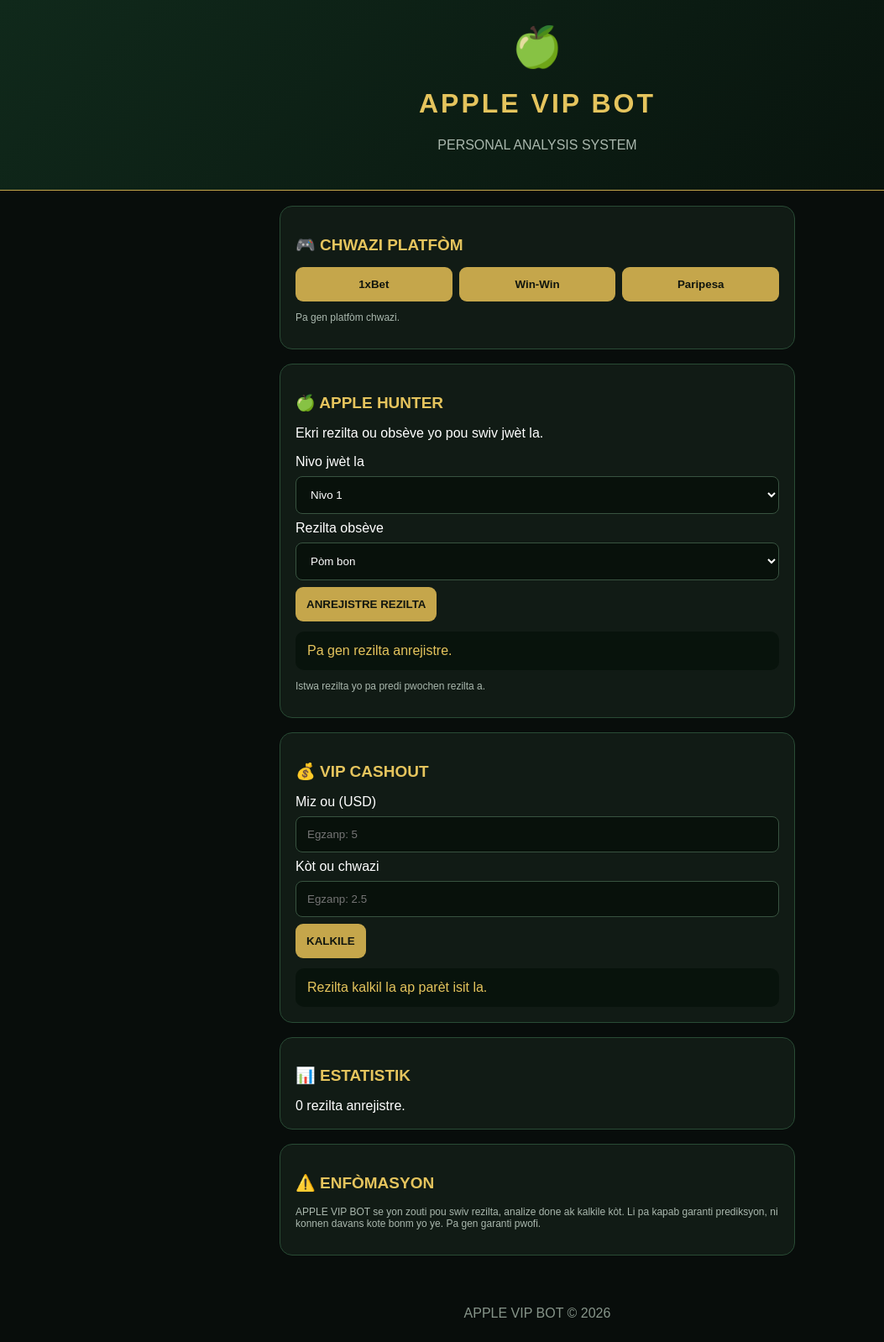
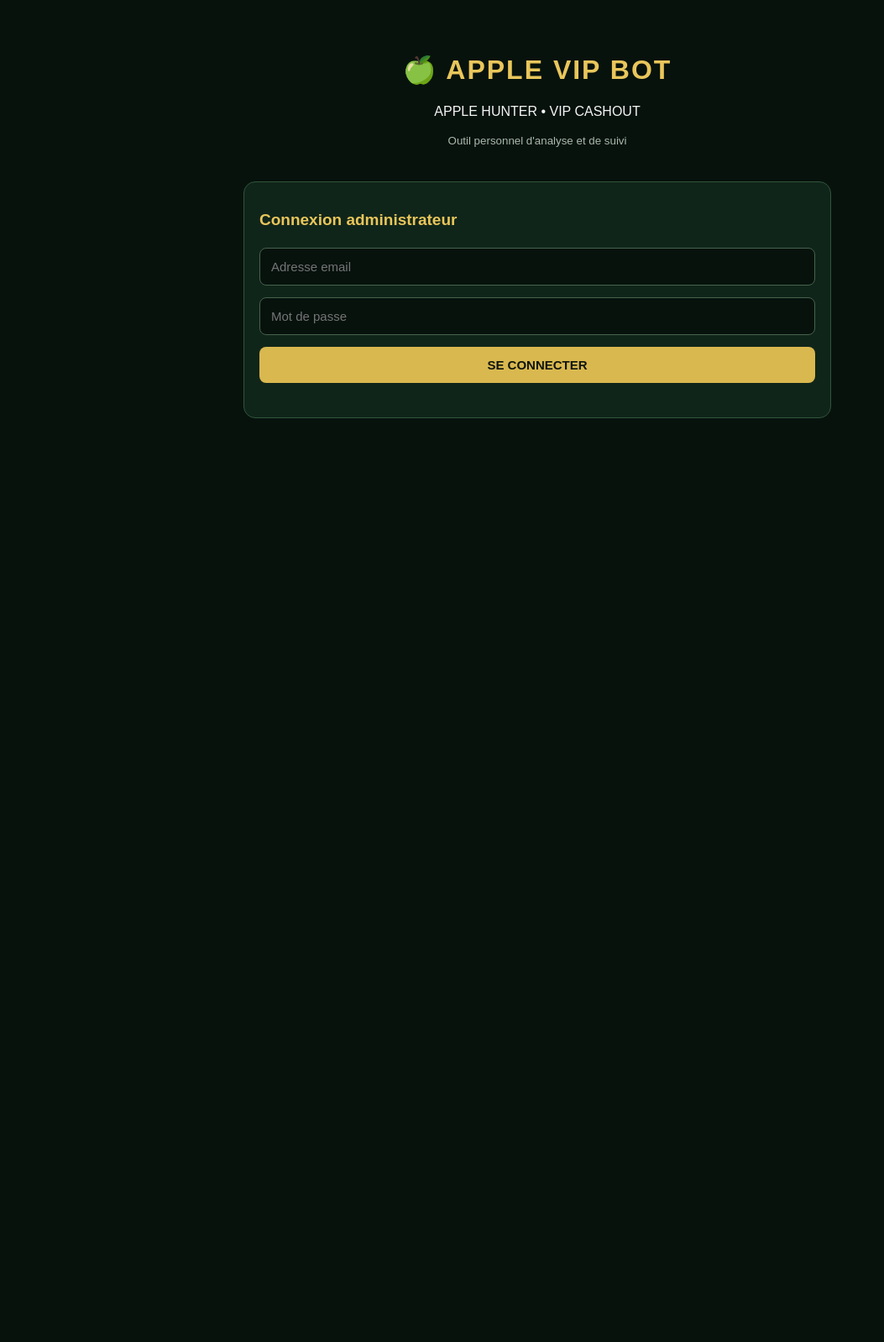
Before and after one commit to hilairethierry62-pixel/Apple-vip-bot, a plain HTML site: page index.html in a window 1280 px wide. Shown: the whole page at 84% size, without its empty margins (0-1053 px from the left). After the commit the page ends 800 px from the top, so only its background shows below. Drawn offline with nearby package versions, Linux system fonts and the light colour scheme.

Commit message:
Refactor HTML structure and styles for clarity

```diff
--- a/index.html
+++ b/index.html
@@ -1,170 +1,207 @@
-
 <!DOCTYPE html>
 <html lang="ht">
 <head>
 <meta charset="UTF-8">
 <meta name="viewport" content="width=device-width, initial-scale=1.0">
 <title>APPLE VIP BOT</title>
+<script src="https://cdn.jsdelivr.net/npm/@supabase/supabase-js@2"></script>
 <style>
 *{box-sizing:border-box}
-body{
- margin:0;background:#080d0b;color:white;
- font-family:Arial,sans-serif;
-}
-header{
- text-align:center;padding:28px 12px;
- background:linear-gradient(135deg,#10291b,#07100b);
- border-bottom:1px solid #c5a64b;
-}
-.logo{font-size:48px}
-h1{color:#e5c45d;letter-spacing:3px}
-header p{color:#aab8ae}
-main{max-width:650px;margin:auto;padding:18px}
-.card{
- background:#111b15;border:1px solid #294b35;
- border-radius:15px;padding:18px;margin-bottom:17px;
-}
-h2{color:#e5c45d;font-size:19px}
-button{
- background:#c5a64b;color:#10150e;
- border:0;border-radius:9px;padding:13px;
- font-weight:bold;cursor:pointer;
-}
-.platforms{display:flex;gap:8px}
-.platforms button{flex:1}
-input,select{
- width:100%;padding:13px;margin:8px 0;
- border-radius:8px;border:1px solid #385340;
- background:#08110b;color:white;
-}
-.result{
- background:#08130c;padding:14px;border-radius:10px;
- color:#e5c45d;margin-top:12px;
-}
-.small{color:#aab8ae;font-size:12px}
-footer{text-align:center;color:#87958a;padding:25px}
+body{margin:0;background:#07120d;color:#f5f5f5;font-family:Arial,sans-serif;padding:18px}
+.container{max-width:700px;margin:auto}
+header{text-align:center;padding:25px 10px}
+h1{color:#e9c65b;letter-spacing:2px}
+.card{background:#10251a;border:1px solid #31553b;border-radius:14px;padding:18px;margin:15px 0}
+h2{color:#e9c65b;font-size:19px}
+input,select,button{width:100%;padding:13px;margin:7px 0;border-radius:8px;border:1px solid #46634c;background:#07120d;color:white;font-size:15px}
+button{background:#d9b84f;color:#10150d;font-weight:bold;border:0;cursor:pointer}
+button.secondary{background:#244632;color:white}
+small,.muted{color:#aab9ad}
+.stat{display:flex;justify-content:space-between;padding:9px;border-bottom:1px solid #31553b}
+.hidden{display:none}
+.good{color:#6ee79a}.bad{color:#ff8585}
 </style>
 </head>
 <body>
-
+<div class="container">
 <header>
-<div class="logo">🍏</div>
-<h1>APPLE VIP BOT</h1>
-<p>PERSONAL ANALYSIS SYSTEM</p>
+<h1>🍏 APPLE VIP BOT</h1>
+<p>APPLE HUNTER • VIP CASHOUT</p>
+<small>Outil personnel d'analyse et de suivi</small>
 </header>
 
-<main>
+<section class="card" id="login">
+<h2>Connexion administrateur</h2>
+<input id="email" type="email" placeholder="Adresse email">
+<input id="password" type="password" placeholder="Mot de passe">
+<button onclick="login()">SE CONNECTER</button>
+<p id="loginMsg" class="muted"></p>
+</section>
 
+<div id="app" class="hidden">
 <div class="card">
-<h2>🎮 CHWAZI PLATFÒM</h2>
-<div class="platforms">
-<button onclick="platform('1xBet')">1xBet</button>
-<button onclick="platform('Win-Win')">Win-Win</button>
-<button onclick="platform('Paripesa')">Paripesa</button>
-</div>
-<p id="selected" class="small">Pa gen platfòm chwazi.</p>
+<h2>Tableau de bord</h2>
+<div class="stat"><span>Statut</span><b class="good">Connecté</b></div>
+<div class="stat"><span>Accès</span><b>Personnel</b></div>
+<button class="secondary" onclick="logout()">DÉCONNEXION</button>
 </div>
 
 <div class="card">
-<h2>🍏 APPLE HUNTER</h2>
-<p>Ekri rezilta ou obsève yo pou swiv jwèt la.</p>
-<label>Nivo jwèt la</label>
+<h2>🎮 Enregistrer une partie</h2>
+<label>Plateforme</label>
+<select id="platform">
+<option>1xBet</option><option>Win-Win</option><option>Paripesa</option>
+</select>
+<label>Niveau</label>
 <select id="level">
-<option value="1">Nivo 1</option>
-<option value="2">Nivo 2</option>
-<option value="3">Nivo 3</option>
-<option value="4">Nivo 4</option>
-<option value="5">Nivo 5</option>
-<option value="6">Nivo 6</option>
-<option value="7">Nivo 7</option>
-<option value="8">Nivo 8</option>
-<option value="9">Nivo 9</option>
-<option value="10">Nivo 10</option>
+<option value="1">Niveau 1</option><option value="2">Niveau 2</option>
+<option value="3">Niveau 3</option><option value="4">Niveau 4</option>
+<option value="5">Niveau 5</option><option value="6">Niveau 6</option>
+<option value="7">Niveau 7</option><option value="8">Niveau 8</option>
+<option value="9">Niveau 9</option><option value="10">Niveau 10</option>
 </select>
-<label>Rezilta obsève</label>
+<label>Rezilta ou obsève</label>
 <select id="outcome">
-<option value="safe">Pòm bon</option>
-<option value="boom">Bonm</option>
+<option value="safe">🍏 Safe / San bonm</option>
+<option value="bomb">💣 Bonm</option>
 </select>
-<button onclick="record()">ANREJISTRE REZILTA</button>
-<div class="result" id="history">
-Pa gen rezilta anrejistre.
-</div>
-<p class="small">Istwa rezilta yo pa predi pwochen rezilta a.</p>
+<button onclick="saveGame()">ANREJISTRE REZILTA</button>
+<p id="saveMsg" class="muted"></p>
 </div>
 
 <div class="card">
-<h2>💰 VIP CASHOUT</h2>
-<label>Miz ou (USD)</label>
-<input type="number" id="stake" placeholder="Egzanp: 5">
-<label>Kòt ou chwazi</label>
-<input type="number" id="odd" placeholder="Egzanp: 2.5">
-<button onclick="calculate()">KALKILE</button>
-<div class="result" id="cashout">
-Rezilta kalkil la ap parèt isit la.
+<h2>📊 Apple Hunter — Estatistik</h2>
+<p class="muted">Estatistik sa yo baze sèlman sou rezilta ou anrejistre yo. Yo pa predi pwochen pati a.</p>
+<div class="stat"><span>Total anrejistre</span><b id="total">0</b></div>
+<div class="stat"><span>Safe</span><b class="good" id="safe">0</b></div>
+<div class="stat"><span>Bonm</span><b class="bad" id="bomb">0</b></div>
+<div class="stat"><span>Pousantaj safe obsève</span><b id="rate">0%</b></div>
+<button class="secondary" onclick="loadHistory()">RAFRECHI ESTATISTIK</button>
+</div>
+
+<div class="card">
+<h2>💰 VIP Cashout Calculator</h2>
+<label>Miz ou (stake)</label>
+<input id="stake" type="number" min="0" step="0.01" placeholder="Egzanp: 5">
+<label>Multiplikatè</label>
+<input id="multiplier" type="number" min="1" step="0.01" placeholder="Egzanp: 2.5">
+<button onclick="calculate()">KALKILE CASHOUT</button>
+<div class="stat"><span>Montan total</span><b id="totalCash">$0.00</b></div>
+<div class="stat"><span>Pwofi nèt</span><b id="profit">$0.00</b></div>
+</div>
+
+<div class="card">
+<h2>🎟️ Kòd Promo</h2>
+<input id="promo" placeholder="Ekri yon kòd promo">
+<button onclick="addPromo()">AJOUTE KÒD</button>
+<p id="promoMsg" class="muted"></p>
+<div id="promoList"></div>
+</div>
+
+<div class="card">
+<h2>📜 Dènye rezilta yo</h2>
+<div id="history" class="muted">Pa gen rezilta pou kounye a.</div>
+</div>
 </div>
 </div>
 
-<div class="card">
-<h2>📊 ESTATISTIK</h2>
-<div id="stats">0 rezilta anrejistre.</div>
-</div>
+<script>
+const SUPABASE_URL = "https://sxugguoaibavtsqpifot.supabase.co";
+const SUPABASE_KEY = "sb_publishable_AWdStLCBMESvARPgZdm1Mw_doacOUGd";
+const db = window.supabase.createClient(SUPABASE_URL,SUPABASE_KEY);
 
-<div class="card">
-<h2>⚠️ ENFÒMASYON</h2>
-<p class="small">
-APPLE VIP BOT se yon zouti pou swiv rezilta,
-analize done ak kalkile kòt. Li pa kapab
-garanti prediksyon, ni konnen davans kote bonm
-yo ye. Pa gen garanti pwofi.
-</p>
-</div>
-
-</main>
-
-<footer>APPLE VIP BOT © 2026</footer>
-
-<script>
-let results=[];
-
-function platform(name){
- document.getElementById('selected').textContent=
- 'Platfòm chwazi: '+name;
+async function login(){
+ const email=document.getElementById("email").value.trim();
+ const password=document.getElementById("password").value;
+ const msg=document.getElementById("loginMsg");
+ msg.textContent="Connexion en cours...";
+ const {data,error}=await db.auth.signInWithPassword({email,password});
+ if(error){msg.textContent="Erreur: "+error.message;return;}
+ const {data:admin,error:adminError}=await db.from("bot_admins")
+ .select("user_id").eq("user_id",data.user.id).maybeSingle();
+ if(adminError || !admin){
+  await db.auth.signOut();
+  msg.textContent="Accès administrateur refusé.";
+  return;
+ }
+ document.getElementById("login").classList.add("hidden");
+ document.getElementById("app").classList.remove("hidden");
+ await loadHistory();
+ await loadPromos();
 }
-
-function record(){
- let level=document.getElementById('level').value;
- let outcome=document.getElementById('outcome').value;
- results.push({level,outcome});
- update();
+async function logout(){
+ await db.auth.signOut();
+ location.reload();
 }
-
-function update(){
- let safe=results.filter(x=>x.outcome==='safe').length;
- let boom=results.length-safe;
- document.getElementById('history').innerHTML=
- 'Dènye rezilta: Nivo '+results[results.length-1].level+
- '<br>Total rezilta: '+results.length;
- document.getElementById('stats').innerHTML=
- 'Pòm bon: '+safe+'<br>Bonm: '+boom+
- '<br>Total: '+results.length;
+async function saveGame(){
+ const msg=document.getElementById("saveMsg");
+ const {data:userData}=await db.auth.getUser();
+ if(!userData.user){msg.textContent="Reconnecte-toi.";return;}
+ const record={
+  platform:document.getElementById("platform").value,
+  level:Number(document.getElementById("level").value),
+  outcome:document.getElementById("outcome").value
+ };
+ const {error}=await db.from("game_history").insert(record);
+ if(error){msg.textContent="Erreur: "+error.message;return;}
+ msg.textContent="Rezilta anrejistre.";
+ await loadHistory();
 }
-
+async function loadHistory(){
+ const {data,error}=await db.from("game_history")
+ .select("platform,level,outcome,recorded_at")
+ .order("recorded_at",{ascending:false}).limit(100);
+ if(error){document.getElementById("history").textContent=error.message;return;}
+ const rows=data||[];
+ const safe=rows.filter(x=>x.outcome==="safe").length;
+ const bomb=rows.filter(x=>x.outcome==="bomb").length;
+ document.getElementById("total").textContent=rows.length;
+ document.getElementById("safe").textContent=safe;
+ document.getElementById("bomb").textContent=bomb;
+ document.getElementById("rate").textContent=
+ rows.length?((safe/rows.length)*100).toFixed(1)+"%":"0%";
+ document.getElementById("history").innerHTML=rows.length?
+ rows.map(x=>`<div class="stat"><span>${escapeHTML(x.platform)} • Nivo ${x.level}</span><b class="${x.outcome==="safe"?"good":"bad"}">${x.outcome==="safe"?"SAFE":"BONM"}</b></div>`).join("")
+ :"Pa gen rezilta pou kounye a.";
+}
 function calculate(){
- let stake=Number(document.getElementById('stake').value);
- let odd=Number(document.getElementById('odd').value);
- if(stake<=0||odd<=0){
- document.getElementById('cashout').textContent=
- 'Antre yon miz ak yon kòt ki valab.';
- return;
+ const stake=Number(document.getElementById("stake").value);
+ const mult=Number(document.getElementById("multiplier").value);
+ if(stake<=0||mult<1){alert("Mete yon miz ak yon multiplikatè valab.");return;}
+ document.getElementById("totalCash").textContent="$"+(stake*mult).toFixed(2);
+ document.getElementById("profit").textContent="$"+(stake*(mult-1)).toFixed(2);
+}
+async function addPromo(){
+ const code=document.getElementById("promo").value.trim();
+ const msg=document.getElementById("promoMsg");
+ if(!code){msg.textContent="Ekri yon kòd avan.";return;}
+ const {error}=await db.from("promo_codes").insert({code:code,is_active:true});
+ if(error){msg.textContent="Erreur: "+error.message;return;}
+ msg.textContent="Kòd ajoute.";
+ document.getElementById("promo").value="";
+ await loadPromos();
+}
+async function loadPromos(){
+ const {data,error}=await db.from("promo_codes").select("code,is_active,uses").order("created_at",{ascending:false});
+ if(error){document.getElementById("promoList").textContent=error.message;return;}
+ document.getElementById("promoList").innerHTML=(data||[]).map(p=>
+ `<div class="stat"><span>${escapeHTML(p.code)}</span><b>${p.is_active?"Aktif":"Inaktif"} • ${p.uses} itilizasyon</b></div>`
+ ).join("")||"Pa gen kòd.";
+}
+function escapeHTML(value){
+ return String(value).replace(/[&<>"']/g,c=>({"&":"&amp;","<":"&lt;",">":"&gt;",'"':"&quot;","'":"&#39;"}[c]));
+}
+db.auth.getSession().then(async({data})=>{
+ if(data.session){
+  const {data:admin}=await db.from("bot_admins").select("user_id")
+  .eq("user_id",data.session.user.id).maybeSingle();
+  if(admin){
+   document.getElementById("login").classList.add("hidden");
+   document.getElementById("app").classList.remove("hidden");
+   await loadHistory();await loadPromos();
+  }
  }
- let total=stake*odd;
- let profit=total-stake;
- document.getElementById('cashout').innerHTML=
- 'Retou potansyèl: $'+total.toFixed(2)+
- '<br>Pwofi potansyèl: $'+profit.toFixed(2)+
- '<br><small>Sa pa garanti ou ap genyen.</small>';
-}
+});
 </script>
 </body>
 </html>
```
